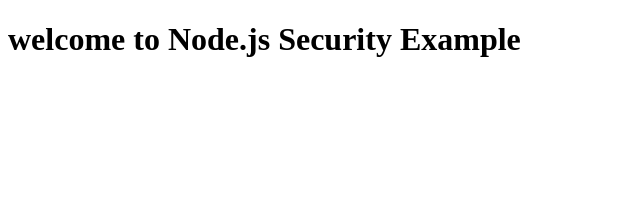
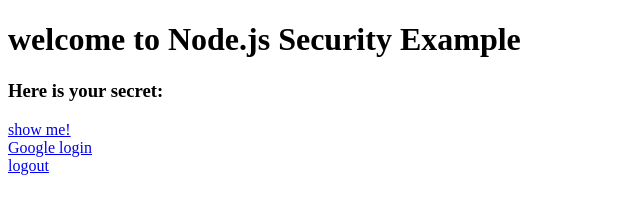
Before and after one commit to dogra1598/security-node.js, a website: page public/index.html in a window 1280 px wide. Shown: the whole page, without its empty margins (0-640 px from the left). Drawn offline with Linux system fonts and the light colour scheme.

Commit message:
added links for logout and login with google

```diff
--- a/public/index.html
+++ b/public/index.html
@@ -8,5 +8,11 @@
   </head>
   <body>
     <h1>welcome to Node.js Security Example</h1>
+    <h3>Here is your secret:</h3>
+    <a href="/secret">show me!</a>
+    <br>
+    <a href="/auth/google">Google login</a>
+    <br>
+    <a href="/auth/logout">logout</a>
   </body>
 </html>
```
